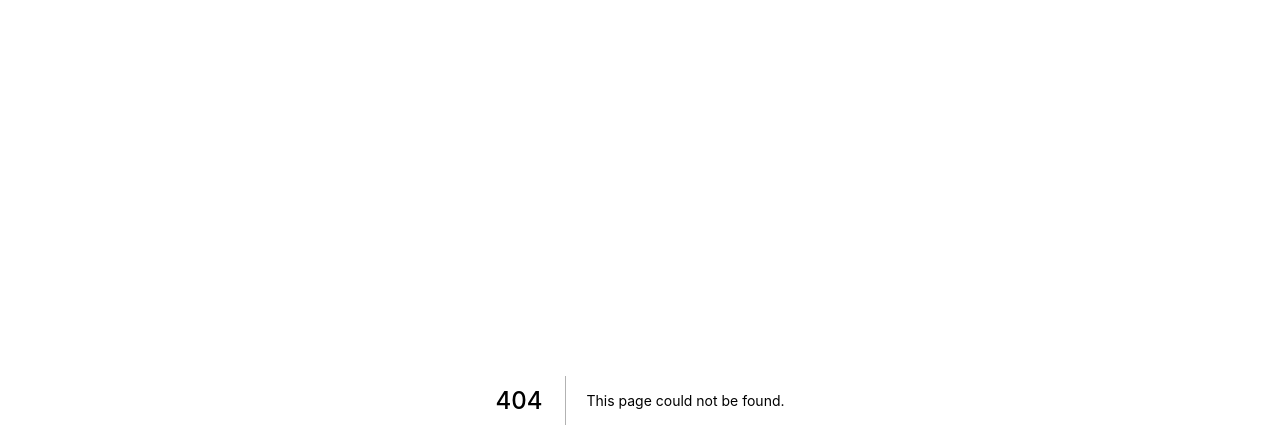
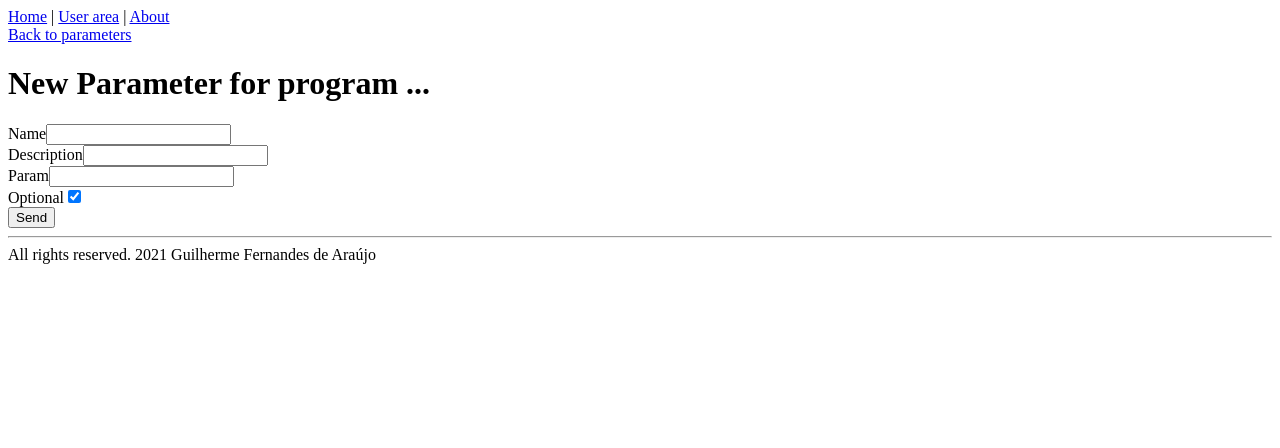
Before and after one commit to guilherme-araujo/gsop-manager, a Next.js app in the folder frontend/: page /parameter/new/1 in a window 1280 px wide. Before the commit this address had no page. Shown: the top 448 px of the page. Built offline with nearby package versions, Linux system fonts and the light colour scheme; no server answers.

Commit message:
Parameters: showing and creating new

```diff
--- a/frontend/pages/parameter/index.tsx
+++ b/frontend/pages/parameter/index.tsx
@@ -16,7 +16,7 @@ const Parameter = () => {
           {Object.keys(data).map((p, i) => {
             return (
               <li key={i}>
-                <Link href={`/parameter/${p}`}>
+                <Link href={`/parameter/program/${p}`}>
                   <a>{data[p].name}</a>
                 </Link>
               </li>
--- a/frontend/pages/parameter/new.tsx
+++ b/frontend/pages/parameter/new/[programId].tsx
@@ -1,7 +1,8 @@
 import Link from 'next/link'
+import { useRouter } from 'next/router'
 import { SyntheticEvent, useState } from 'react'
-import Layout from '../../components/Layout'
-import { api } from '../../utils/api'
+import Layout from '../../../components/Layout'
+import { api, useFetch } from '../../../utils/api'
 
 type ParameterType = {
   [id: string]: {
@@ -16,25 +17,27 @@ type ParameterType = {
 const NewParameter = () => {
   const [created, setCreated] = useState<ParameterType | undefined>(undefined)
 
+  const router = useRouter()
+  const { programId } = router.query
+  const { data: program } = useFetch(`program/id/${programId}`)
+
   const saveParameter = async (e: SyntheticEvent) => {
     e.preventDefault()
     const target = e.target as typeof e.target & {
       name: { value: string }
       descr: { value: string }
-      program: { value: string }
       param: { value: string }
-      optional: { value: boolean }
+      optional: { checked: boolean }
     }
     const name = target.name.value
     const descr = target.descr.value
-    const program = target.program.value
+    const program = programId
     const param = target.param.value
-    const optional = target.optional.value
+    const optional = target.optional.checked
 
     const res = await api.post('parameter', {
       parameter: { name, descr, program, param, optional },
     })
-    console.log(res)
     setCreated(res.data)
   }
 
@@ -43,7 +46,12 @@ const NewParameter = () => {
       <Link href="/parameter">
         <a>Back to parameters</a>
       </Link>
-      <h1>New Parameter</h1>
+      {program ? (
+        <h1>New Parameter for program {program.name}</h1>
+      ) : (
+        <h1>New Parameter for program ...</h1>
+      )}
+
       {created ? (
         <>
           <p>Parameter created with id: {Object.keys(created)[0]}</p>
@@ -51,7 +59,9 @@ const NewParameter = () => {
           <p>Description: {created[Object.keys(created)[0]].descr}</p>
           <p>Program: {created[Object.keys(created)[0]].program}</p>
           <p>Param: {created[Object.keys(created)[0]].param}</p>
-          <p>Optional: {created[Object.keys(created)[0]].optional}</p>
+          <p>
+            Optional: {created[Object.keys(created)[0]].optional.toString()}
+          </p>
         </>
       ) : (
         <form onSubmit={saveParameter}>
@@ -59,20 +69,17 @@ const NewParameter = () => {
           <input id="name" name="name" type="text" required />
           <br />
           <label htmlFor="descr">Description</label>
-          <input id="descr" name="descr" type="text"/>
-          <br />
-          <label htmlFor="program">Program's Id</label>
-          <input id="program" name="program" type="text" required />
+          <input id="descr" name="descr" type="text" />
           <br />
           <label htmlFor="param">Param</label>
           <input id="param" name="param" type="text" required />
           <br />
           <label htmlFor="optional">Optional</label>
-          <input id="optional" name="optional" type="text" required />
+          <input id="optional" name="optional" type="checkbox" defaultChecked />
           <br />
           <button type="submit">Send</button>
         </form>
-    )}
+      )}
     </Layout>
   )
 }
```
Also changed, not shown: frontend/pages/parameter/program/[programId].tsx (renamed from frontend/pages/parameter/[programid].tsx, +13 -6 lines).
